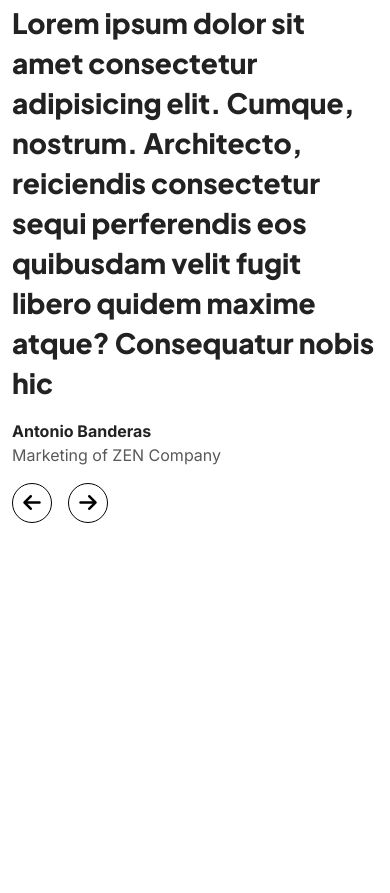
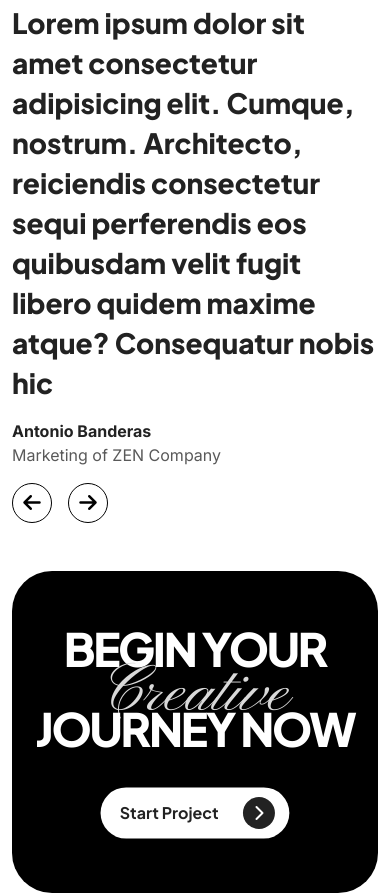
Before and after one commit to muhammad-salman-webdev/little-miss, a plain HTML site: page index.html in a window 390 px wide. Shown: the part 4499-5392 px from the top of the page. Before the commit the page ends 5070 px from the top, so only its background shows below. Drawn offline with nearby package versions, Linux system fonts and the light colour scheme.

Commit message:
Call to Action, Section Added!

```diff
--- a/assets/css/responsive.css
+++ b/assets/css/responsive.css
@@ -2,6 +2,14 @@
 /* Below Media Queries are used for Desktop First Design */
 /* XXL Screens */
 @media (max-width: 1400px) {
+    h1 {
+        font-size: 138px;
+    }
+
+    h2 {
+        font-size: 170px;
+    }
+
     h3 {
         font-size: 60px;
 
@@ -13,15 +21,7 @@
 
     .hero-section {
         .hero-content {
-            h2 {
-                font-size: 170px;
-            }
-
             &>div {
-                &>h1 {
-                    font-size: 138px;
-                }
-
                 &>a {
                     top: 48%;
                 }
@@ -47,6 +47,16 @@
 
 /* XL Screens */
 @media (max-width: 1200px) {
+    h1 {
+        font-size: 115px;
+        line-height: 130px;
+    }
+
+    h2 {
+        font-size: 150px;
+        margin: -40px 0 -50px;
+    }
+
     h3 {
         font-size: 48px;
 
@@ -62,17 +72,7 @@
 
     .hero-section {
         .hero-content {
-            h2 {
-                font-size: 150px;
-                margin: -40px 0 -50px;
-            }
-
             &>div {
-                &>h1 {
-                    font-size: 115px;
-                    line-height: 130px;
-                }
-
                 &>a {
                     top: 47%;
                 }
@@ -133,6 +133,16 @@
         border-radius: 32px;
     }
 
+    h1 {
+        font-size: 75px;
+        line-height: 90px;
+    }
+
+    h2 {
+        font-size: 120px;
+        margin: -40px 0 -30px;
+    }
+
     h3 {
         font-size: 40px;
 
@@ -153,17 +163,7 @@
 
     .hero-section {
         .hero-content {
-            h2 {
-                font-size: 120px;
-                margin: -40px 0 -30px;
-            }
-
             &>div {
-                &>h1 {
-                    font-size: 75px;
-                    line-height: 90px;
-                }
-
                 &>a {
                     top: 37%;
                     right: 15px;
@@ -192,6 +192,18 @@
         }
     }
 
+    .cta-section {
+        .container {
+            &>div {
+                border-radius: 40px;
+            }
+
+            a {
+                transform: scale(.8);
+            }
+        }
+    }
+
     .testimonial-section {
         & li.splide__slide {
             &>div {
@@ -215,6 +227,10 @@
         border-radius: 28px;
     }
 
+    h2 {
+        font-size: 100px;
+    }
+
     h3 {
         font-size: 34px;
 
@@ -236,10 +252,6 @@
 
     .hero-section {
         .hero-content {
-            h2 {
-                font-size: 100px;
-            }
-
             &>div {
                 &>a {
                     top: 300px;
@@ -372,6 +384,17 @@
 
 /* --- Adjusting Hero Section --- */
 @media (max-width: 450px) {
+    h1 {
+        font-size: 54px;
+        line-height: 70px;
+        width: 330px;
+    }
+
+    h2 {
+        font-size: 75px;
+        margin: -40px 0 -20px;
+    }
+
     h3 {
         font-size: 26px;
 
@@ -383,18 +406,7 @@
 
     .hero-section {
         .hero-content {
-            h2 {
-                font-size: 75px;
-                margin: -40px 0 -20px;
-            }
-
             &>div {
-                &>h1 {
-                    font-size: 54px;
-                    line-height: 70px;
-                    width: 330px;
-                }
-
                 &>a {
                     top: 217px;
                     right: unset;
@@ -428,23 +440,33 @@
             }
         }
     }
+
+    .cta-section {
+        .container {
+            &>div {
+                h2 {
+                    margin: -32px 0 -36px;
+                }
+            }
+        }
+    }
 }
 
 /* --- Adjusting Hero Section --- */
 @media (max-width: 400px) {
+    h1 {
+        font-size: 46px;
+        line-height: 58px;
+        width: 290px;
+    }
+
+    h2 {
+        font-size: 66px;
+    }
+
     .hero-section {
         .hero-content {
-            h2 {
-                font-size: 66px;
-            }
-
             &>div {
-                &>h1 {
-                    font-size: 46px;
-                    line-height: 58px;
-                    width: 290px;
-                }
-
                 &>a {
                     top: 175px;
                 }
--- a/assets/css/style.css
+++ b/assets/css/style.css
@@ -12,6 +12,22 @@
     --ff-secondary: "Plus Jakarta Sans", sans-serif;
     --ff-tertiary: "Pinyon Script", cursive;
     /* #000 */
+}
+
+h1 {
+    font-size: 160px;
+    font-weight: 800;
+    line-height: 160px;
+    letter-spacing: -0.05em;
+    text-align: left;
+}
+
+h2 {
+    font-size: 200px;
+    font-weight: 400;
+    line-height: normal;
+    text-align: left;
+    margin: -50px 0 -60px;
 }
 
 h3 {
@@ -171,23 +187,7 @@ a.arrow-btn-dark {
     .hero-content {
         position: relative;
 
-        h2 {
-            font-size: 200px;
-            font-weight: 400;
-            line-height: normal;
-            text-align: left;
-            margin: -50px 0 -60px;
-        }
-
         &>div {
-            &>h1 {
-                font-size: 160px;
-                font-weight: 800;
-                line-height: 160px;
-                letter-spacing: -0.05em;
-                text-align: left;
-            }
-
             &>a {
                 position: absolute;
                 right: 0;
@@ -334,3 +334,33 @@ section.works-section {
         }
     }
 }
+
+.cta-section {
+    .container {
+        border-radius: 50px;
+
+        &>div {
+            border-radius: 50px;
+
+            h1 {
+                width: 100%;
+            }
+
+            h2 {
+                color: #D9D9D9;
+            }
+        }
+    }
+}
+
+@media (min-width: 1200px) {
+    .cta-section {
+        .container {
+            &>div {
+                h2 {
+                    margin: -65px 0 -90px;
+                }
+            }
+        }
+    }
+}
--- a/index.html
+++ b/index.html
@@ -626,6 +626,40 @@
     <!-- Testimonial Section Ends Here -->
     <!-- ----------------------------- -->
 
+    <!-- ######################### -->
+    <!-- ######################### -->
+    <!-- ######################### -->
+    <!-- ######################### -->
+    <!-- ######################### -->
+
+    <!-- ---------------------------------- -->
+    <!-- Call To Action Section Starts Here -->
+    <!-- ---------------------------------- -->
+
+    <section class="cta-section">
+      <div class="container">
+        <div class="bg-dark text-center py-5">
+          <div class="text-white">
+            <h1 class="text-center">BEGIN YOUR</h1>
+            <h2 class="ff-pinyon text-center"> Creative</h2>
+            <h1 class="text-center">JOURNEY NOW</h1>
+          </div>
+
+          <!-- Call To Action Button -->
+          <div class="d-flex justify-content-center mt-4">
+            <a class="arrow-btn-light">
+              <span>Start Project</span>
+              <i class="fa-solid fa-chevron-right"></i>
+            </a>
+          </div>
+        </div>
+      </div>
+    </section>
+
+    <!-- -------------------------------- -->
+    <!-- Call To Action Section Ends Here -->
+    <!-- -------------------------------- -->
+
     <!-- Bootstrap JavaScript Libraries -->
     <script
       src="https://cdn.jsdelivr.net/npm/@popperjs/core@2.11.8/dist/umd/popper.min.js"
```
